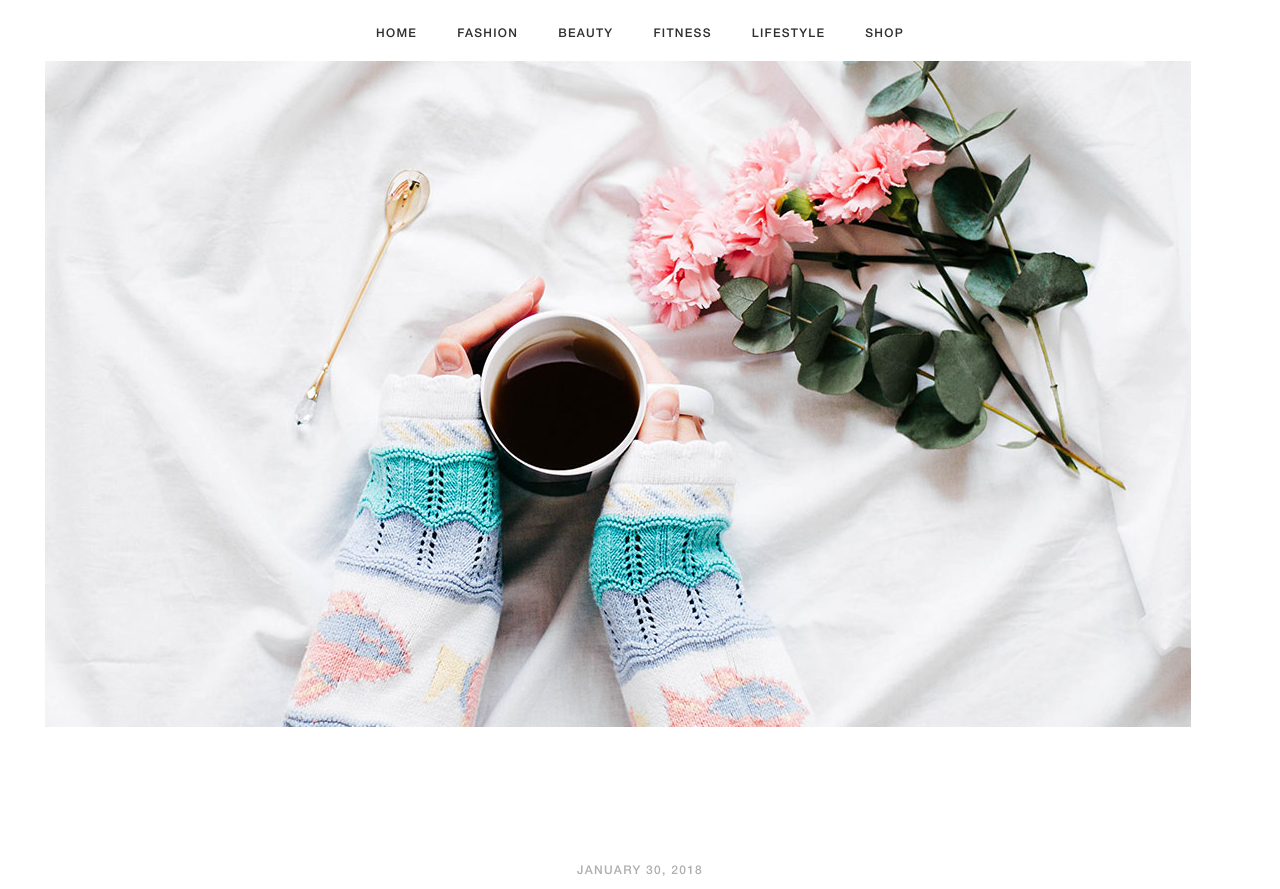
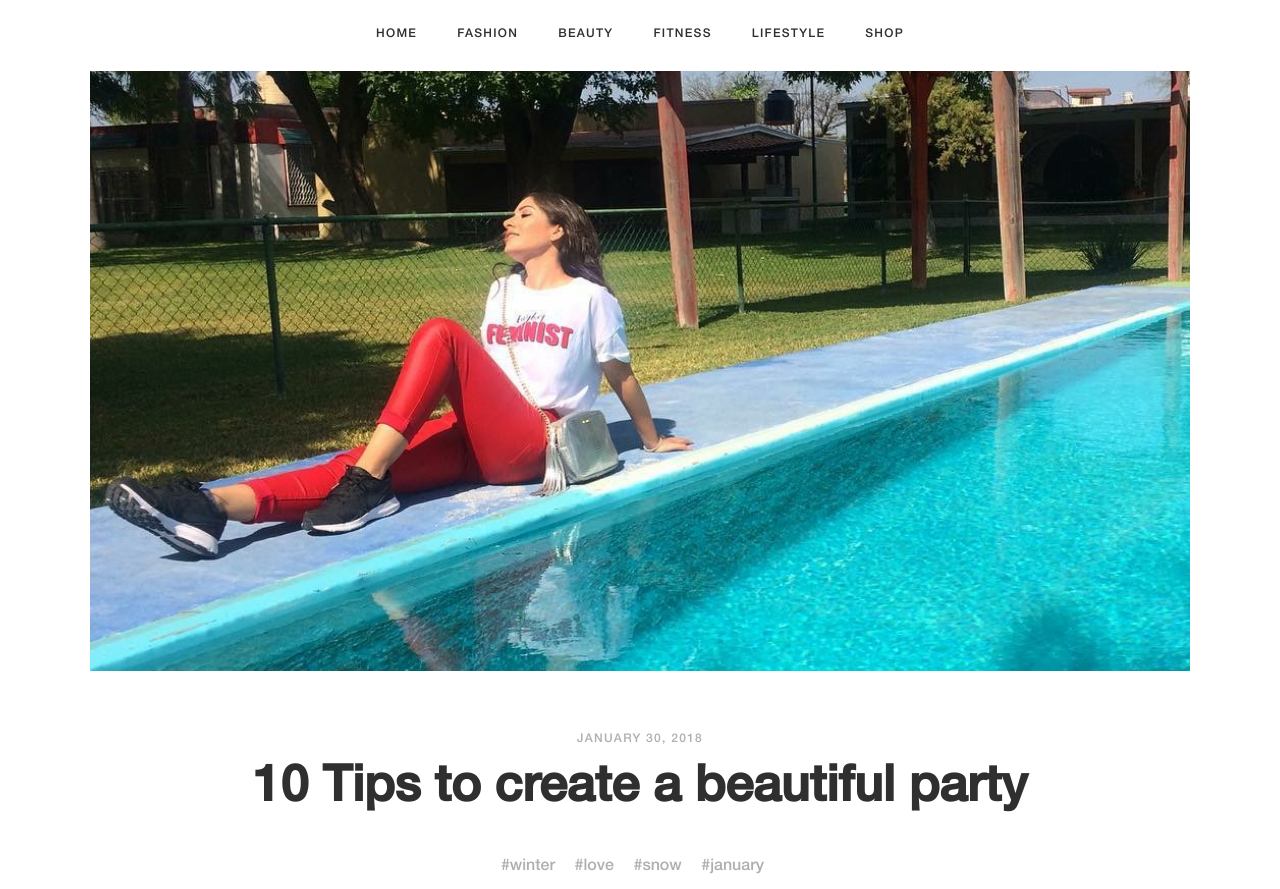
Before and after one commit to MarcoBurgos/MarcoBurgos.github.io, a plain HTML site: page blog.html in a window 1280 px wide. Shown: the part 342-1231 px from the top of the page. Drawn offline with Linux system fonts and the light colour scheme; files whose address does not match are found by name.

Commit message:
blog fixed

```diff
--- a/blog.html
+++ b/blog.html
@@ -104,15 +104,13 @@
         </div><!-- .container -->
     </header><!-- .site-header -->
 
-    <figure class="featured-image">
-        <img src="images/blog-image.jpg" alt="">
-    </figure><!-- .featured-image -->
-
-
     <div class="container single-page blog-page">
         <div class="row">
             <div class="col-12">
                 <div class="content-wrap">
+                  <figure class="featured-image-post">
+                      <img src="images/fotos/2.JPG" alt="">
+                  </figure><!-- .featured-image -->
                     <header class="entry-header">
                         <div class="posted-date">
                             January 30, 2018
@@ -131,14 +129,17 @@
                     <div class="entry-content">
                         <p>Lorem ipsum dolor sit amet, consectetur adipiscing elit. Praesent vel tortor facilisis, volutpat nulla placerat, tincidunt mi. Nullam vel orci dui. Suspendisse sit amet laoreet neque. Fusce sagittis suscipit sem a consequat. Proin nec interdum sem. Quisque in porttitor magna, a imperdiet est. Donec accumsan justo nulla, sit amet varius urna laoreet vitae. Maecenas feugiat fringilla metus. Nullam semper ornare quam eu sagittis. Curabitur ornare sem eu dapibus rutrum. Sed lobortis eros ut sapien lobortis, euismod dignissim odio interdum. Integer finibus molestie tellus sit amet egestas. Aliquam ullamcorper magna in ipsum sollicitudin imperdiet consectetur vitae nunc. Maecenas vel erat et erat lobortis porttitor ac id diam. Cras in maximus lectus. Vestibulum ante ipsum primis in faucibus orci luctus et ultrices posuere cubilia Curae;</p>
 
+
+                        <blockquote class="blockquote-text">
+                            <p>Nullam non nisi ut dolor pellentesque eleifend. Aliquam commodo vitae risus malesuada varius. Nulla ornare lacus eu elit sollicitudin varius. Nulla aliquet ornare massa id tempor. Sed luctus dui non turpis sodales, ac tristique risus consequat. Donec tincidunt mi a magna rhoncus dapibus. Integer ut lectus euismod</p>
+                        </blockquote><!-- .blockquote-text -->
+
                         <p>Pellentesque facilisis lorem sed orci rhoncus, non sagittis sem hendrerit. Nam rhoncus molestie felis, eget laoreet tortor sagittis ac. Pellentesque sapien nunc, vehicula ut tortor sed, gravida tristique magna. Praesent nec finibus est. Maecenas a purus auctor, varius ligula sed, ultricies lacus. Vestibulum erat eros, interdum ut finibus efficitur, efficitur sit amet sem. Proin sed imperdiet arcu, eget auctor turpis.</p>
 
                         <p>Nullam non nisi ut dolor pellentesque eleifend. Aliquam commodo vitae risus malesuada varius. Nulla ornare lacus eu elit sollicitudin varius. Nulla aliquet ornare massa id tempor. Sed luctus dui non turpis sodales, ac tristique risus consequat. Donec tincidunt mi a magna rhoncus dapibus. Integer ut lectus euismod, dignissim tortor sed, imperdiet nibh. Donec urna nisl, sodales tincidunt lorem sit amet, vestibulum commodo tortor. Pellentesque habitant morbi tristique senectus et netus et malesuada fames ac turpis egestas. Vestibulum tempor ex sed iaculis vulputate. </p>
                     </div><!-- .entry-content -->
 
-                    <blockquote class="blockquote-text">
-                        <p>Nullam non nisi ut dolor pellentesque eleifend. Aliquam commodo vitae risus malesuada varius. Nulla ornare lacus eu elit sollicitudin varius. Nulla aliquet ornare massa id tempor. Sed luctus dui non turpis sodales, ac tristique risus consequat. Donec tincidunt mi a magna rhoncus dapibus. Integer ut lectus euismod</p>
-                    </blockquote><!-- .blockquote-text -->
+
 
 
 
--- a/style.css
+++ b/style.css
@@ -471,21 +471,23 @@ a:hover, a:active {
 }
 
 .single-page .content-wrap {
-    margin-top: 110px;
+    margin-top: 10px;
     text-align: center;
     color: #afafaf;
 }
 
 .single-page .content-wrap .posted-date {
     font-size: 12px;
+    margin-top: 50px;
     letter-spacing: 0.08rem;
     text-transform: uppercase;
 }
 
 .single-page .content-wrap .entry-title {
     margin-top: 12px;
-    font-size: 30px;
+    font-size: 50px;
     color: #2f2f2f;
+    font-weight: bold;
 }
 
 .single-page .content-wrap .tags-links {
@@ -499,11 +501,22 @@ a:hover, a:active {
 }
 
 .single-page .content-wrap .featured-image {
-    margin-top: 42px;
+    margin-top: 0px;
 }
 
 .single-page .content-wrap .featured-image img {
     max-width: 100%;
+    margin-top: 0px;
+}
+
+.single-page .content-wrap .featured-image-post img {
+    width: 100%;
+    height: 100%;
+    max-width: 1100px;
+    max-height: 600px;
+    object-fit: cover;
+    overflow: hidden;
+
 }
 
 .single-page .content-wrap .entry-content {
```
